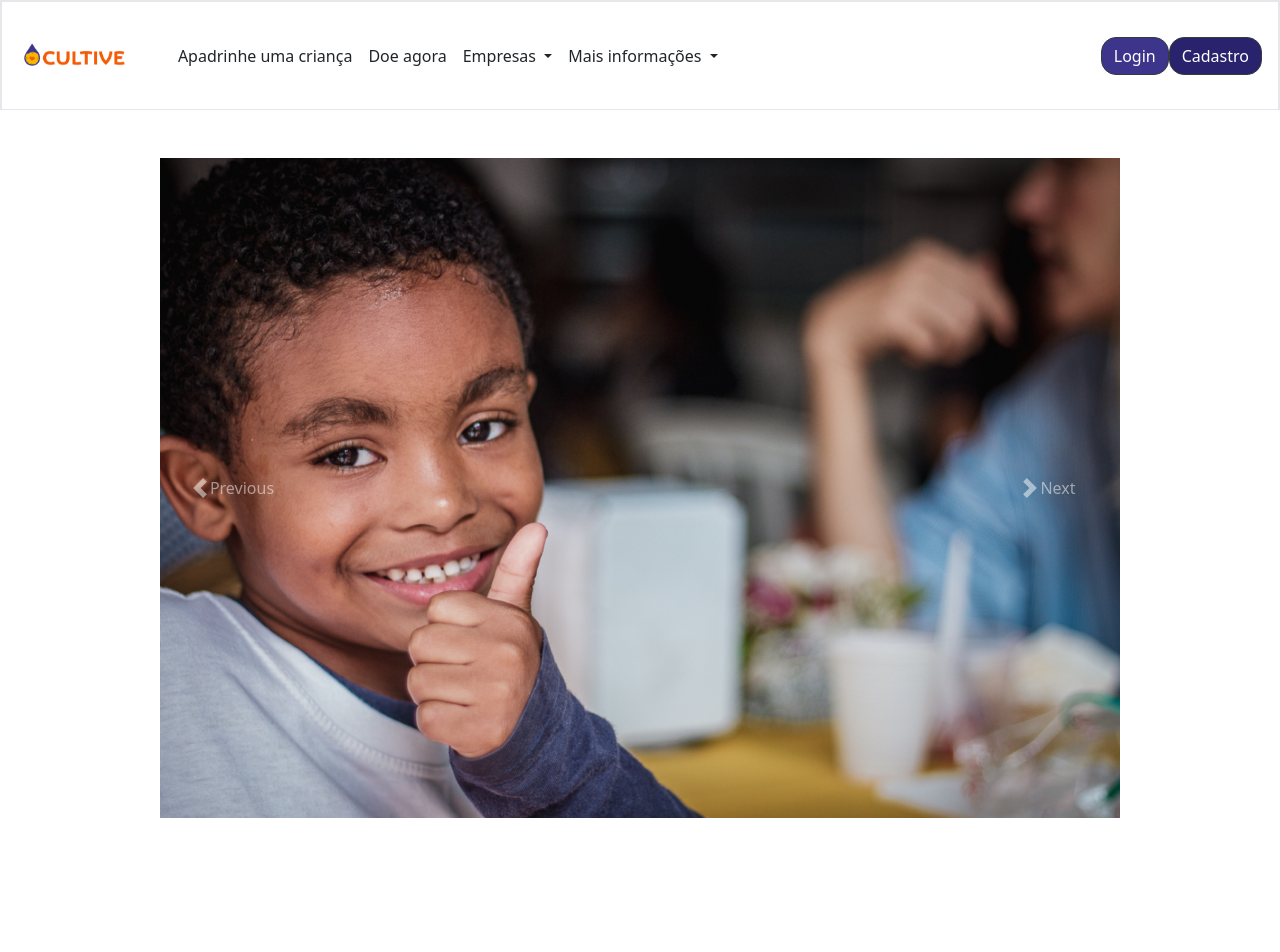
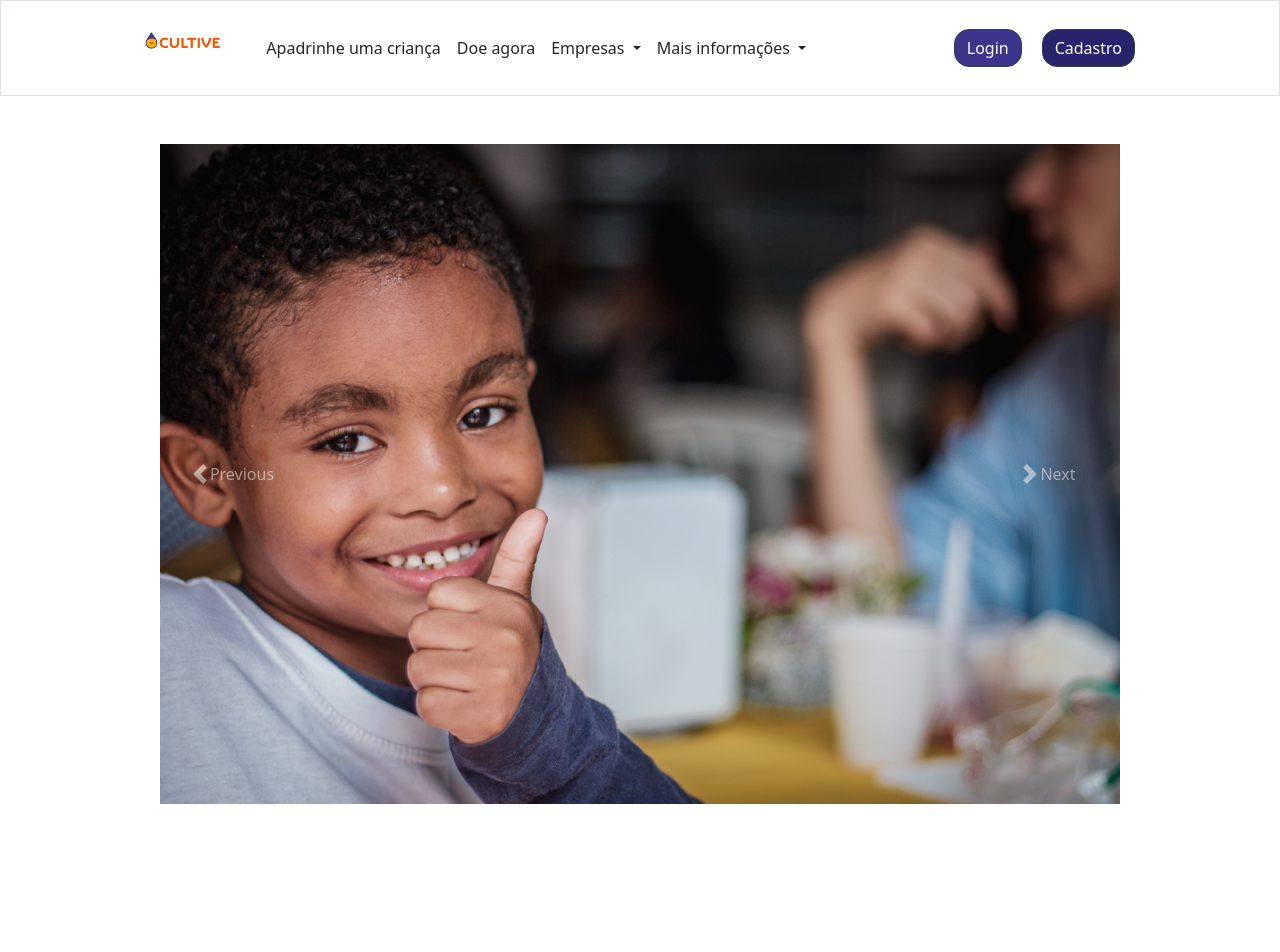
Before and after one commit to claudioavgo/lottus, a Django app: page / in a window 1280 px wide. Shown: the top 952 px of the page. After the commit the page ends 804 px from the top, so only its background shows below. Run offline with Django 4.2, Linux system fonts and the light colour scheme; some libraries are stand-ins or nearby versions.

Commit message:
Co-authored-by: Cláudio Alves <claudioavgo@users.noreply.github.com> Co-authored-by: Gabriel Cavalcanti <GabrielLimaSC@users.noreply.github.com>

```diff
--- a/lottusApp/templates/base.html
+++ b/lottusApp/templates/base.html
@@ -14,22 +14,18 @@
 		<link href="https://unpkg.com/tailwindcss@^1.0/dist/tailwind.min.css" rel="stylesheet" />
 	</head>
 	<body>
-		<div class="flex w-screen border-b border-2" >
+		<div class="flex border border-b h-24 justify-left align-center px-32" >
 			<a href="/"
 				><img
-					class="gota-navbar"
-					style="
-						width: 173px;
-						flex-shrink: 0;
-					"
+					class="w-32"
 					src="{% static 'gota-navbar.png' %}"
 					alt="Logo"
 			/></a>
 			<div
 				class="navbar navbar-expand-lg bg-body-tertiary w-full">
 				<div class="collapse navbar-collapse w-full" id="navbarSupportedContent">
-					<div class="d-flex w-full">
-						<ul class="navbar-nav me-auto mb-2 mb-lg-0">
+					<div class="d-flex  w-full">
+						<ul class="navbar-nav mb-2 mb-lg-0">
 							<li class="nav-item">
 								<a class="nav-link" href="/apadrinhe">Apadrinhe uma criança</a>
 							</li>
@@ -90,7 +86,7 @@
 							</li>
 						</ul>
 					</div>
-					<div class="flex">
+					<div class="flex space-x-5">
 						<a
 							href="/login"
 							class="btn btn-outline-dark active"
--- a/lottusApp/templates/home/empresa-info.html
+++ b/lottusApp/templates/home/empresa-info.html
@@ -16,13 +16,13 @@
 	rel="stylesheet" />
 <div
 	style="
-		padding: 0rem 10rem 5rem 10rem;
+		padding: 5rem 10rem 5rem 10rem;
 		display: flex;
 		justify-content: center;
 		align-items: center;
 		flex-direction: column;
 	">
-	<div class="mt-32 text-center space-y-10 text-indigo-800">
+	<div class="mt-18 text-center space-y-10 text-indigo-800">
 		<h1 class="text-4xl font-bold">
 			Que tal fazer da solidariedade mais um assunto comum na sua empresa?
 		</h1>
--- a/lottusApp/templates/home/empresa.html
+++ b/lottusApp/templates/home/empresa.html
@@ -1,4 +1,5 @@
 {% extends 'base.html' %}
+{% load static %}
 {% block cor_login %}#3d348b{% endblock cor_login %}
 {% block cor_cadastro %}#3d348b{% endblock cor_cadastro %}
 {% block content %}
@@ -65,7 +66,7 @@
 					</button>
 				</div>
 				</form>
-				<div class="flor"></div>
+				<img class="fixed left-0 bottom-0" src="{% static 'flor.png' %}" alt="" srcset="">
 		</div>
 		<div id="overlay"></div>
 {% endblock %}
--- a/lottusApp/templates/home/home.html
+++ b/lottusApp/templates/home/home.html
@@ -3,7 +3,8 @@
 {% block cor_login %}#3d348b{%endblock cor_login %}
 {% block cor_cadastro %}#29226c{% endblock cor_cadastro %}
 {% block content %}
-<div
+
+<div class="z-10"
 	style="
 		padding: 3rem 10rem 5rem 10rem;
 		display: flex;
@@ -54,46 +55,5 @@
 		</button>
 	</div>
 </div>
-<style>
-	.flex-center {
-		display: flex;
-		justify-content: center;
-		flex-wrap: wrap;
-		margin-top: 80px;
-		text-align: center;
-	}
 
-	.title-link {
-		color: black;
-		font-size: 18px;
-		line-height: 30px;
-		font-weight: 600;
-		text-decoration: none;
-	}
-	#text {
-		line-height: 1.5;
-		color: #f9f9f9;
-		font-size: 13px;
-	}
-</style>
-<div class="flex-center" style="gap: 60px;">
-	<div>
-		<a href="{%url 'diaadiadogotas'%}">
-			<img src="https://t3.ftcdn.net/jpg/06/09/56/94/240_F_609569452_ym8xS3kiHEFNsLFxjGCo5Jk69ysWcjdr.jpg" class="rectangle" alt="Imagem 1">
-		</a>
-		<div id="text">
-			<a href="{%url 'diaadiadogotas'%}" class="title-link">DIA A DIA DO GOTAS</a>
-		</div>
-	</div>
-	<div>
-		<a href="{%url 'iniciativasdogotas'%}">
-			<img src="https://t4.ftcdn.net/jpg/03/59/32/89/240_F_359328983_xtAKyOe6xWXYIi1n98O1OoP1cobDIbB5.jpg" class="rectangle" alt="Imagem 2">
-		</a>
-		<div id="text">
-			<a href="{%url 'iniciativasdogotas'%}" class="title-link">INICIATIVAS DO GOTAS</a>
-		</div>
-	</div>
-</div>
-
-<div style="width:100%; height: 0px; margin-top: 80px; margin-bottom: 80px;"></div>
 {% endblock content %}
```
